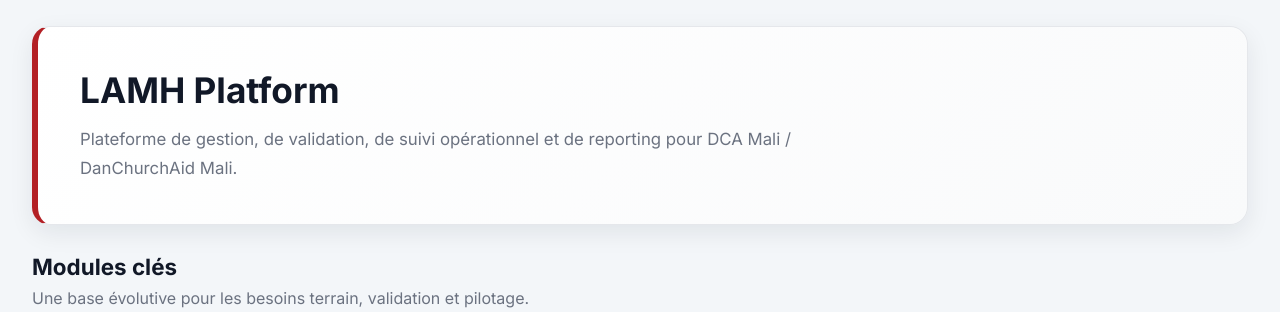
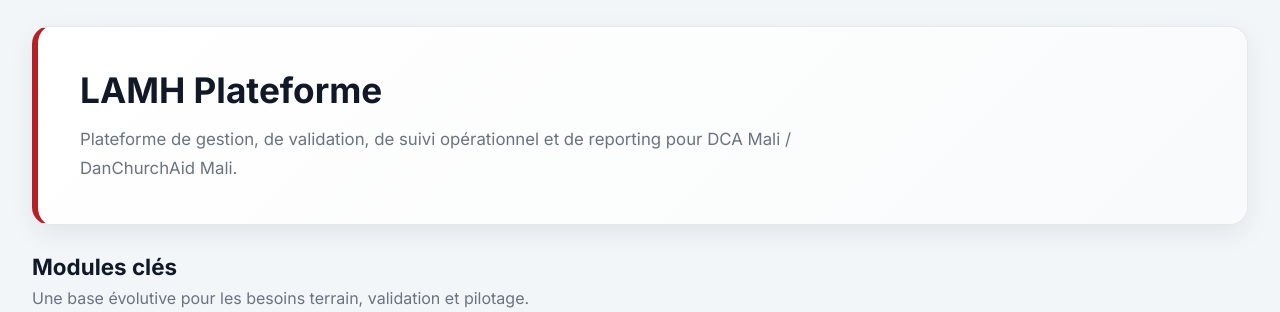
Before and after one commit to dramemms/lamh_platform, a Django app: page / in a window 1280 px wide. Shown: the part 87-399 px from the top of the page. Run offline with Django 5.2, Linux system fonts and the light colour scheme.

Commit message:
Correction de l'entete base.html et home.html

```diff
--- a/templates/base.html
+++ b/templates/base.html
@@ -7,7 +7,7 @@
 
     <title>
         {% block title %}
-            LAMH Platforme
+            LAMH Plateforme
         {% endblock %}
     </title>
 
--- a/templates/home.html
+++ b/templates/home.html
@@ -5,7 +5,7 @@
 {% block content %}
 <section class="hero">
     <div class="hero-content">
-                <h1>LAMH Platform</h1>
+                <h1>LAMH Plateforme</h1>
 
         <p class="hero-text">
             Plateforme de gestion, de validation, de suivi opérationnel
```
